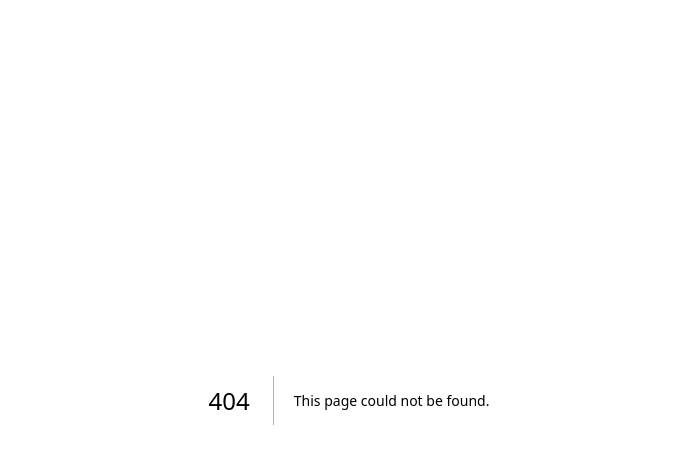
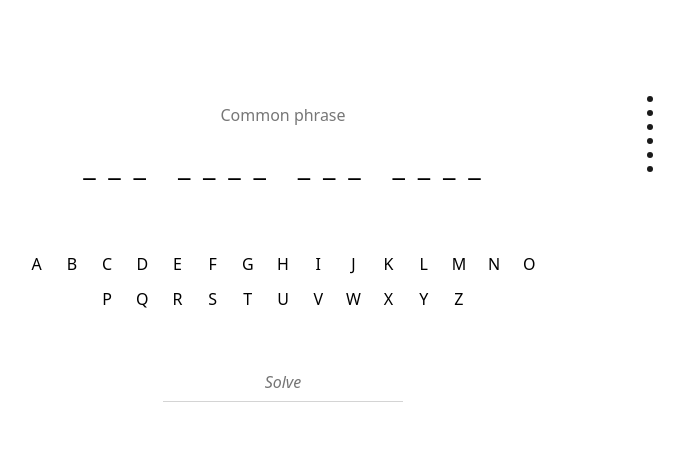
Before and after one commit to iamgittyhubby/saishare, a Next.js app: page /game in a window 1280 px wide. Before the commit this address had no page. Shown: the top 464 px of the page, without its empty margins (291-975 px from the left). Built offline with nearby package versions, Linux system fonts and the light colour scheme.

Commit message:
Add word game

```diff
--- a/app/essays/ai-usage/page.tsx
+++ b/app/essays/ai-usage/page.tsx
@@ -16,7 +16,7 @@ export default function Page() {
       </p>
 
       <p className="text-copy p-lee">
-        When people cannot speak honestly about how they use AI, we cannot learn
+        If people cannot speak honestly about how they use AI, we cannot learn
         what helps, what harms, or where to draw the line.
       </p>
     </main>
--- a/app/essays/page.tsx
+++ b/app/essays/page.tsx
@@ -6,6 +6,9 @@ export default function Page() {
       <p>Here’s a list of my writing.</p>
 
       <ul>
+        <li>
+          <Link href="/game">I Built a Word Game</Link>
+        </li>
         <li>
           <Link href="/essays/ai-usage">AI Usage</Link>
         </li>
--- /dev/null
+++ b/app/game/page.tsx
@@ -0,0 +1,262 @@
+"use client";
+
+import { useEffect, useMemo, useState } from "react";
+
+const PHRASES = [
+  "quiet before dawn",
+  "the long way home",
+  "salt and light",
+  "nothing more to say",
+  "between the lines",
+];
+
+const ALPHABET = "ABCDEFGHIJKLMNOPQRSTUVWXYZ".split("");
+
+function normalize(s: string) {
+  return s.trim().toLowerCase().replace(/\s+/g, " ");
+}
+
+export default function GamePage() {
+  const phrase = useMemo(() => {
+    return PHRASES[Math.floor(Math.random() * PHRASES.length)];
+  }, []);
+
+  const target = phrase.toUpperCase();
+  const uniqueLetters = useMemo(
+    () => new Set(target.replace(/[^A-Z]/g, "").split("")),
+    [target]
+  );
+
+  const [lives, setLives] = useState(6);
+  const [used, setUsed] = useState<Set<string>>(new Set());
+  const [revealed, setRevealed] = useState<Set<string>>(new Set());
+  const [solveValue, setSolveValue] = useState("");
+  const [gameOver, setGameOver] = useState(false);
+  const [won, setWon] = useState(false);
+
+  function loseLife() {
+    setLives((prev) => {
+      const next = prev - 1;
+      if (next <= 0) {
+        setGameOver(true);
+        setWon(false);
+      }
+      return next;
+    });
+  }
+
+  function checkWin(next: Set<string>) {
+    for (const l of uniqueLetters) {
+      if (!next.has(l)) return false;
+    }
+    return true;
+  }
+
+  function handleLetter(letter: string) {
+    if (gameOver || used.has(letter)) return;
+
+    const nextUsed = new Set(used);
+    nextUsed.add(letter);
+    setUsed(nextUsed);
+
+    if (uniqueLetters.has(letter)) {
+      const nextRevealed = new Set(revealed);
+      nextRevealed.add(letter);
+      setRevealed(nextRevealed);
+
+      if (checkWin(nextRevealed)) {
+        setGameOver(true);
+        setWon(true);
+      }
+    } else {
+      loseLife();
+    }
+  }
+
+  function handleSolve() {
+    if (gameOver) return;
+    if (!solveValue.trim()) return;
+
+    if (normalize(solveValue) === normalize(phrase)) {
+      setGameOver(true);
+      setWon(true);
+      setRevealed(new Set(uniqueLetters));
+    } else {
+      setSolveValue("");
+      loseLife();
+    }
+  }
+
+  useEffect(() => {
+    function onKeyDown(e: KeyboardEvent) {
+      if (gameOver) return;
+      const active = document.activeElement?.tagName?.toLowerCase();
+      if (active === "input") return;
+
+      const k = e.key.toUpperCase();
+      if (/^[A-Z]$/.test(k)) handleLetter(k);
+    }
+
+    window.addEventListener("keydown", onKeyDown);
+    return () => window.removeEventListener("keydown", onKeyDown);
+  }, [gameOver, used, revealed, uniqueLetters]);
+
+  return (
+    <main className="page" style={{ paddingTop: "12vh" }}>
+      <div style={{ position: "relative", width: "100%", maxWidth: 540 }}>
+        {/* Lives */}
+        <div
+          style={{
+            position: "fixed",
+            left: "calc(50% + 270px + 28px)",
+            top: "12vh",
+            display: "flex",
+            flexDirection: "column",
+            gap: 8,
+          }}
+        >
+          {Array.from({ length: 6 }).map((_, i) => (
+            <div
+              key={i}
+              style={{
+                width: 6,
+                height: 6,
+                borderRadius: 999,
+                background: i >= lives ? "#d4d4d4" : "#1a1a1a",
+              }}
+            />
+          ))}
+        </div>
+
+        {/* Hint */}
+        <div
+          style={{
+            textAlign: "center",
+            color: "#777",
+            marginBottom: "1.25rem",
+          }}
+        >
+          Common phrase
+        </div>
+
+        {/* Phrase */}
+        <div style={{ textAlign: "center", marginBottom: "4rem" }}>
+          {phrase.split(" ").map((word, wi) => (
+            <span key={wi} style={{ margin: "0 0.6em", display: "inline-block" }}>
+              {word.split("").map((ch, ci) => {
+                const up = ch.toUpperCase();
+                const show = !/[A-Z]/.test(up) || revealed.has(up) || gameOver;
+                return (
+                  <span
+                    key={ci}
+                    style={{
+                      fontSize: "1.75rem",
+                      letterSpacing: "0.08em",
+                      minWidth: "0.9em",
+                      display: "inline-block",
+                    }}
+                  >
+                    {show ? ch : "_"}
+                  </span>
+                );
+              })}
+            </span>
+          ))}
+        </div>
+
+        {/* Alphabet */}
+        {!gameOver && (
+          <div
+            style={{
+              display: "flex",
+              flexWrap: "wrap",
+              justifyContent: "center",
+              gap: "0.2em",
+              marginBottom: "3rem",
+            }}
+          >
+            {ALPHABET.map((l) => (
+              <button
+                key={l}
+                disabled={used.has(l)}
+                onClick={() => handleLetter(l)}
+                style={{
+                  font: "inherit",
+                  color: "inherit",
+                  width: "2em",
+                  height: "2em",
+                  background: "transparent",
+                  border: "none",
+                  cursor: used.has(l) ? "default" : "pointer",
+                  opacity: used.has(l) && uniqueLetters.has(l) ? 0.3 : 1,
+                  textDecoration:
+                    used.has(l) && !uniqueLetters.has(l)
+                      ? "line-through"
+                      : "none",
+                }}
+              >
+                {l}
+              </button>
+            ))}
+          </div>
+        )}
+
+        {/* Solve */}
+        {!gameOver && (
+          <div style={{ textAlign: "center" }}>
+            <input
+              value={solveValue}
+              onChange={(e) => setSolveValue(e.target.value)}
+              onKeyDown={(e) => e.key === "Enter" && handleSolve()}
+              placeholder="Solve"
+              style={{
+                font: "inherit",
+                color: "inherit",
+                border: "none",
+                borderBottom: "1px solid #d4d4d4",
+                background: "transparent",
+                textAlign: "center",
+                fontStyle: "italic",
+                outline: "none",
+                width: 240,
+                padding: "0.5em 0",
+              }}
+            />
+          </div>
+        )}
+
+        {/* End */}
+        {gameOver && (
+          <div style={{ textAlign: "center", marginTop: "3rem", color: "#666" }}>
+            {won ? (
+              <>
+                Solved.
+                <br />
+                <a
+                  href="/game"
+                  style={{ color: "#999", textDecoration: "none" }}
+                >
+                  Try another
+                </a>
+              </>
+            ) : (
+              <>
+                The phrase was:{" "}
+                <span style={{ fontStyle: "italic", color: "inherit" }}>
+                  {phrase}
+                </span>
+                <br />
+                <a
+                  href="/game"
+                  style={{ color: "#999", textDecoration: "none" }}
+                >
+                  Try another
+                </a>
+              </>
+            )}
+          </div>
+        )}
+      </div>
+    </main>
+  );
+}
```
